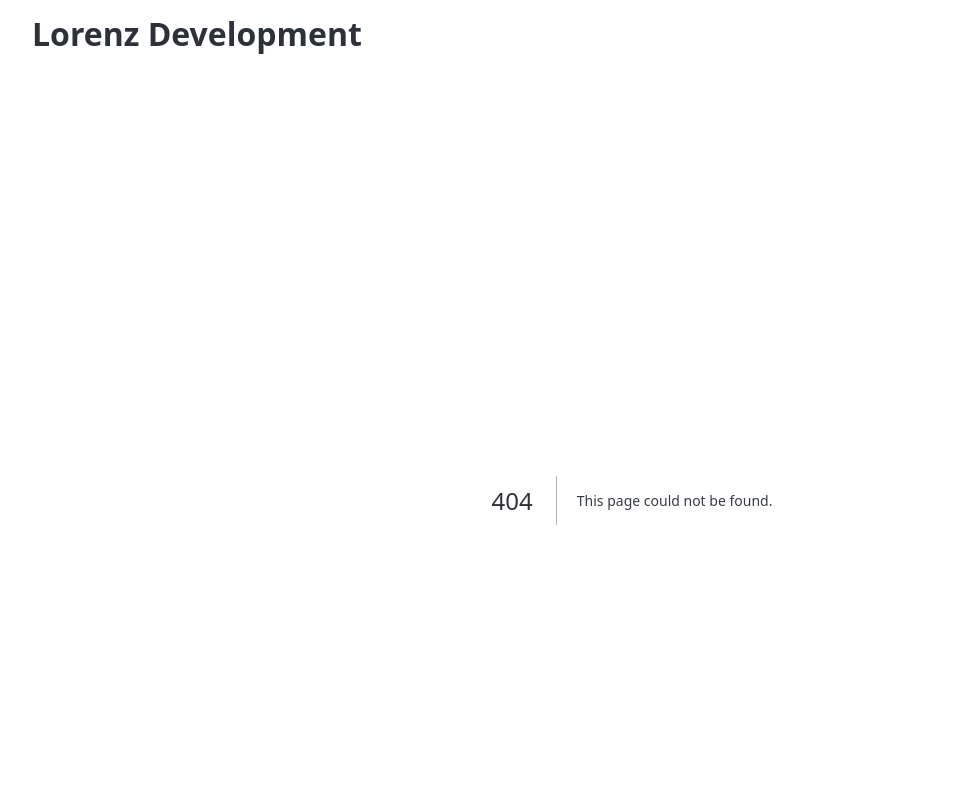
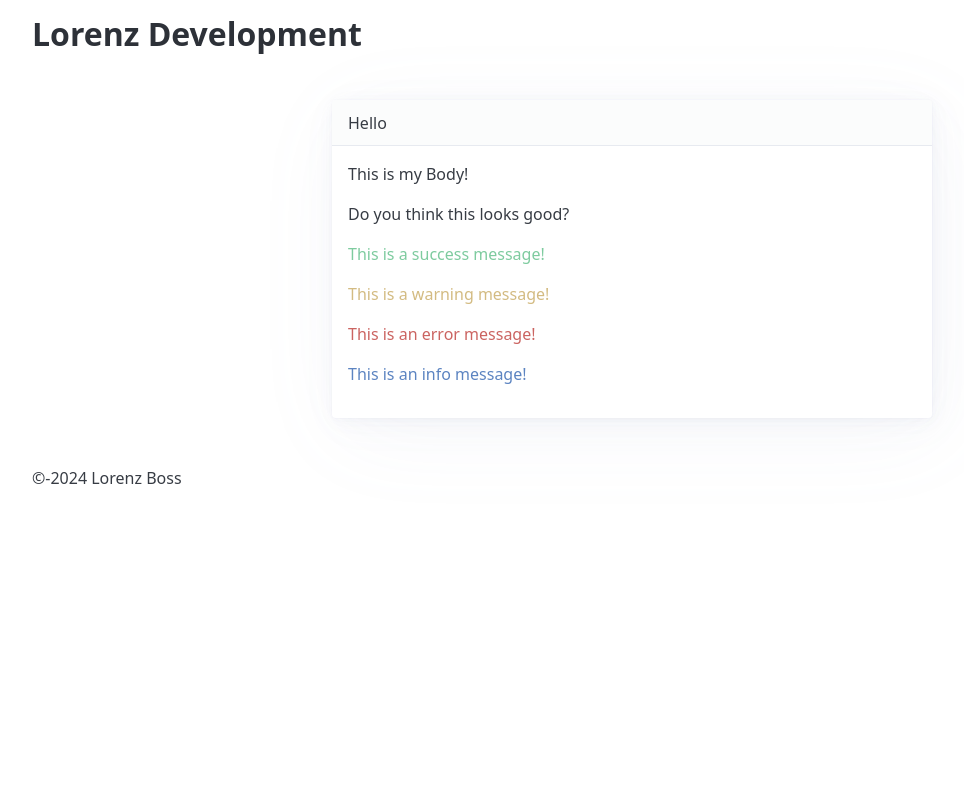
Before and after one commit to lorenzboss/nextjs-forms, a Next.js app: page /test in a window 1280 px wide. Before the commit this address had no page. Shown: the top 800 px of the page, without its empty margins (8-972 px from the left). Built offline with nearby package versions, Linux system fonts and the light colour scheme.

Commit message:
Create a new page with 4 different status colors

```diff
--- a/app/globals.css
+++ b/app/globals.css
@@ -12,8 +12,20 @@ img {
   border-radius: 10px;
 }
 
+.success {
+  color: #7ecb9f;
+}
+
+.warning {
+  color: #d3bb82;
+}
+
 .error {
-  color: var(--pico-del-color);
+  color: #cb6461;
+}
+
+.info {
+  color: #5c84c1;
 }
 
 .grid-3-to-1 {
--- /dev/null
+++ b/app/test/page.tsx
@@ -0,0 +1,17 @@
+export default function TestPage() {
+  return (
+    <div style={{ width: "50%", margin: "0 auto" }}>
+      <article>
+        <header>Hello</header>
+        <p>This is my Body!</p>
+        <p>Do you think this looks good?</p>
+        <section>
+          <p className="success">This is a success message!</p>
+          <p className="warning">This is a warning message!</p>
+          <p className="error">This is an error message!</p>
+          <p className="info">This is an info message!</p>
+        </section>
+      </article>
+    </div>
+  );
+}
```
